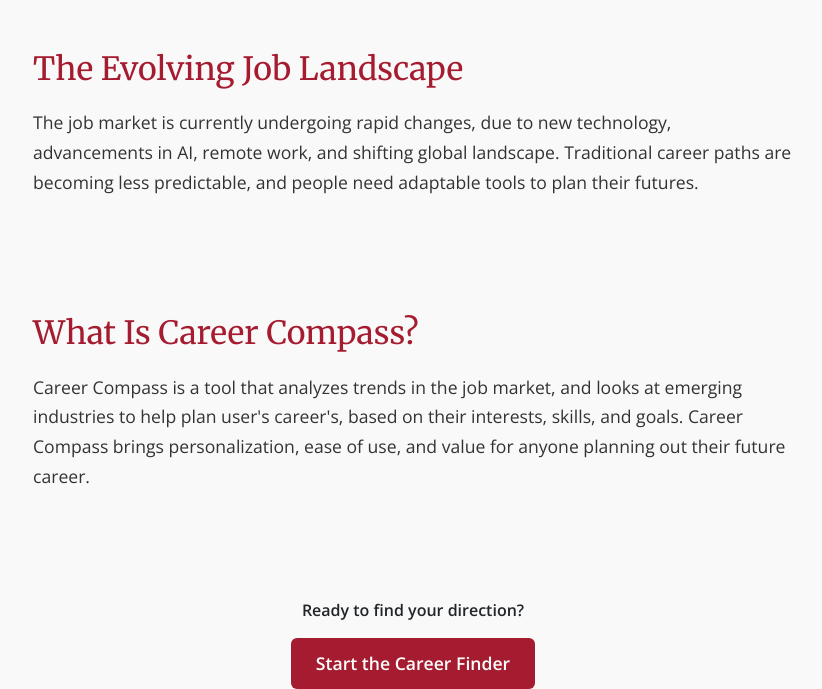
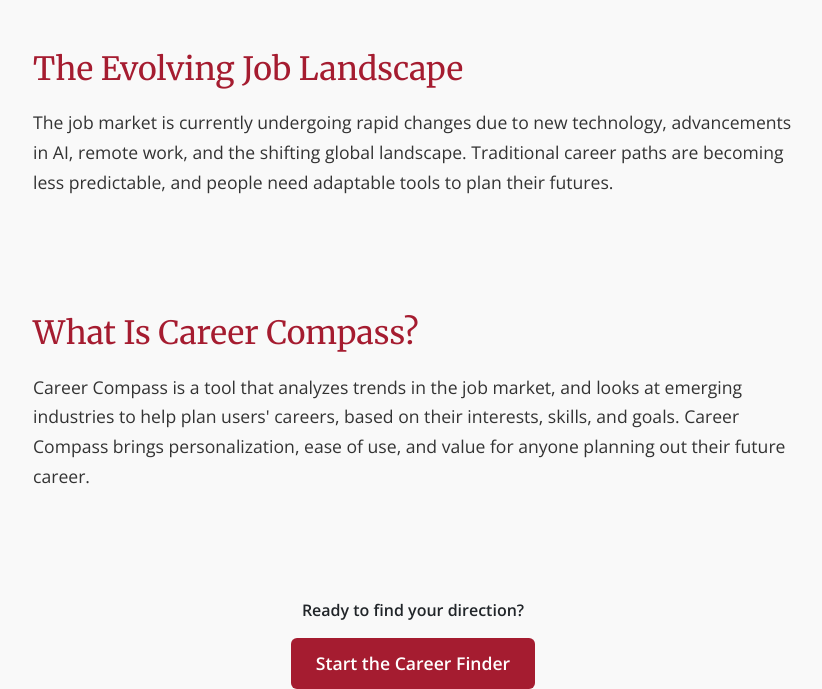
Before and after one commit to saarth-kankaria/Career-Compass, a Flask app: page / in a window 1280 px wide. Shown: the part 254-943 px from the top of the page, without its empty margins (227-1049 px from the left). Run offline with Flask 3, Linux system fonts and the light colour scheme.

Commit message:
fix errors

```diff
--- a/templates/home.html
+++ b/templates/home.html
@@ -84,7 +84,7 @@
     <section class="section">
       <h2>The Evolving Job Landscape</h2>
       <p>
-        The job market is currently undergoing rapid changes, due to new technology, advancements in AI, remote work, and shifting global landscape.
+        The job market is currently undergoing rapid changes due to new technology, advancements in AI, remote work, and the shifting global landscape.
         Traditional career paths are becoming less predictable, and people need adaptable tools to plan their futures.
       </p>
     </section>
@@ -92,7 +92,7 @@
     <section class="section">
       <h2>What Is Career Compass?</h2>
       <p>
-        Career Compass is a tool that analyzes trends in the job market, and looks at emerging industries to help plan user's career's, based on
+        Career Compass is a tool that analyzes trends in the job market, and looks at emerging industries to help plan users' careers, based on
         their interests, skills, and goals.
         Career Compass brings personalization, ease of use, and value for anyone planning out their future career.
       </p>
```
